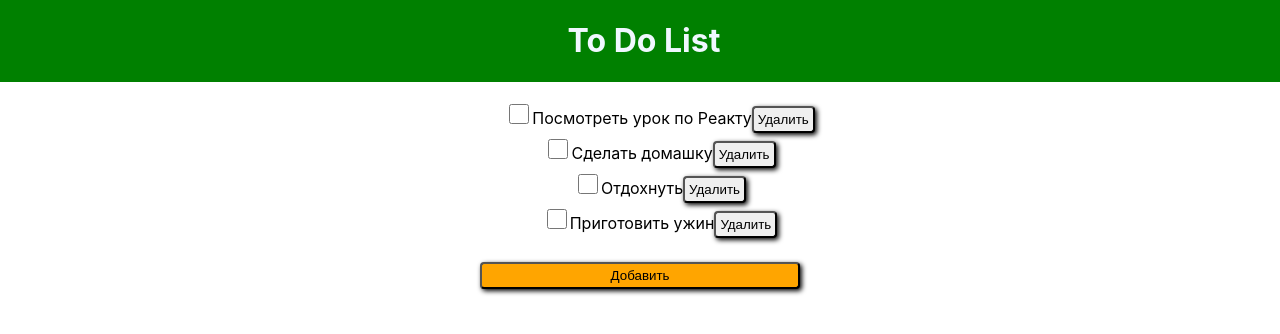
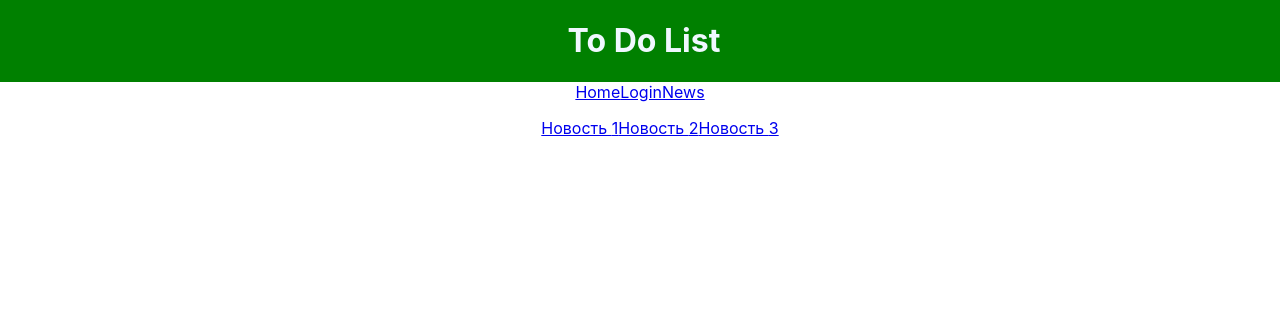
Before and after one commit to eireleftheria/week23, a React (Create React App) app in the folder todo_list/: page /news in a window 1280 px wide. Shown: the top 334 px of the page. Built offline with nearby package versions, Linux system fonts and the light colour scheme.

Commit message:
add routing

```diff
--- a/todo_list/package.json
+++ b/todo_list/package.json
@@ -8,6 +8,7 @@
     "@testing-library/user-event": "^13.5.0",
     "react": "^18.3.1",
     "react-dom": "^18.3.1",
+    "react-router-dom": "^6.27.0",
     "react-scripts": "5.0.1",
     "web-vitals": "^2.1.4"
   },
--- a/todo_list/src/App.js
+++ b/todo_list/src/App.js
@@ -2,14 +2,33 @@ import "./App.css";
 import Header from "./components/Header";
 import Content from "./components/Content";
 import LoginPage from "./components/LoginPage";
+import NavBar from "./components/NavBar";
+import News from "./components/News";
+import Missing from "./components/Missing";
+import NewsPage from "./components/NewsPage";
+import { BrowserRouter as Router, Routes, Route } from "react-router-dom";
 
 function App() {
-  let userLoggedIn = true;
+  const news = [
+    { id: 1, text: "Метод pomodoro" },
+    { id: 2, text: "Основы тайм-менеджмента" },
+    { id: 3, text: "Как успевать больше" },
+  ];
+
   return (
-    <div className="App">
-      <Header></Header>
-      {userLoggedIn ? <Content /> : <LoginPage />}
-    </div>
+    <Router>
+      <div className="App">
+        <Header></Header>
+        <NavBar></NavBar>
+        <Routes>
+          <Route path="/" element={<Content />} />
+          <Route path="/login" element={<LoginPage />} />
+          <Route path="/news" element={<News news={news} />} />
+          <Route path="/news/:id" element={<NewsPage news={news} />} />
+          <Route path="/*" element={<Missing />} />
+        </Routes>
+      </div>
+    </Router>
   );
 }
 
--- /dev/null
+++ b/todo_list/src/components/Missing.jsx
@@ -0,0 +1,8 @@
+function Missing() {
+  return (
+    <main>
+      <h1>404 not found</h1>
+    </main>
+  );
+}
+export default Missing;
--- /dev/null
+++ b/todo_list/src/components/NavBar.jsx
@@ -0,0 +1,12 @@
+import { Link } from "react-router-dom";
+
+function NavBar({ title = "To Do List" }) {
+  return (
+    <div>
+      <Link to="/">Home</Link>
+      <Link to="/login">Login</Link>
+      <Link to="/news">News</Link>
+    </div>
+  );
+}
+export default NavBar;
--- /dev/null
+++ b/todo_list/src/components/News.jsx
@@ -0,0 +1,13 @@
+import { Link } from "react-router-dom";
+
+function News(props) {
+  const news = props.news;
+  return (
+    <ul>
+      {news.map((item) => (
+        <Link to={`/news/${item.id}`}>Новость {item.id}</Link>
+      ))}
+    </ul>
+  );
+}
+export default News;
--- /dev/null
+++ b/todo_list/src/components/NewsPage.jsx
@@ -0,0 +1,15 @@
+import { useParams } from "react-router-dom";
+
+function NewsPage(props) {
+  const { id } = useParams();
+
+  const news = props.news.find((item) => item.id === Number(id));
+
+  return (
+    <div>
+      <p>{news.text}</p>
+    </div>
+  );
+}
+
+export default NewsPage;
```
Also changed, not shown: 1 other file (tests, documents, lock files or other folders).
